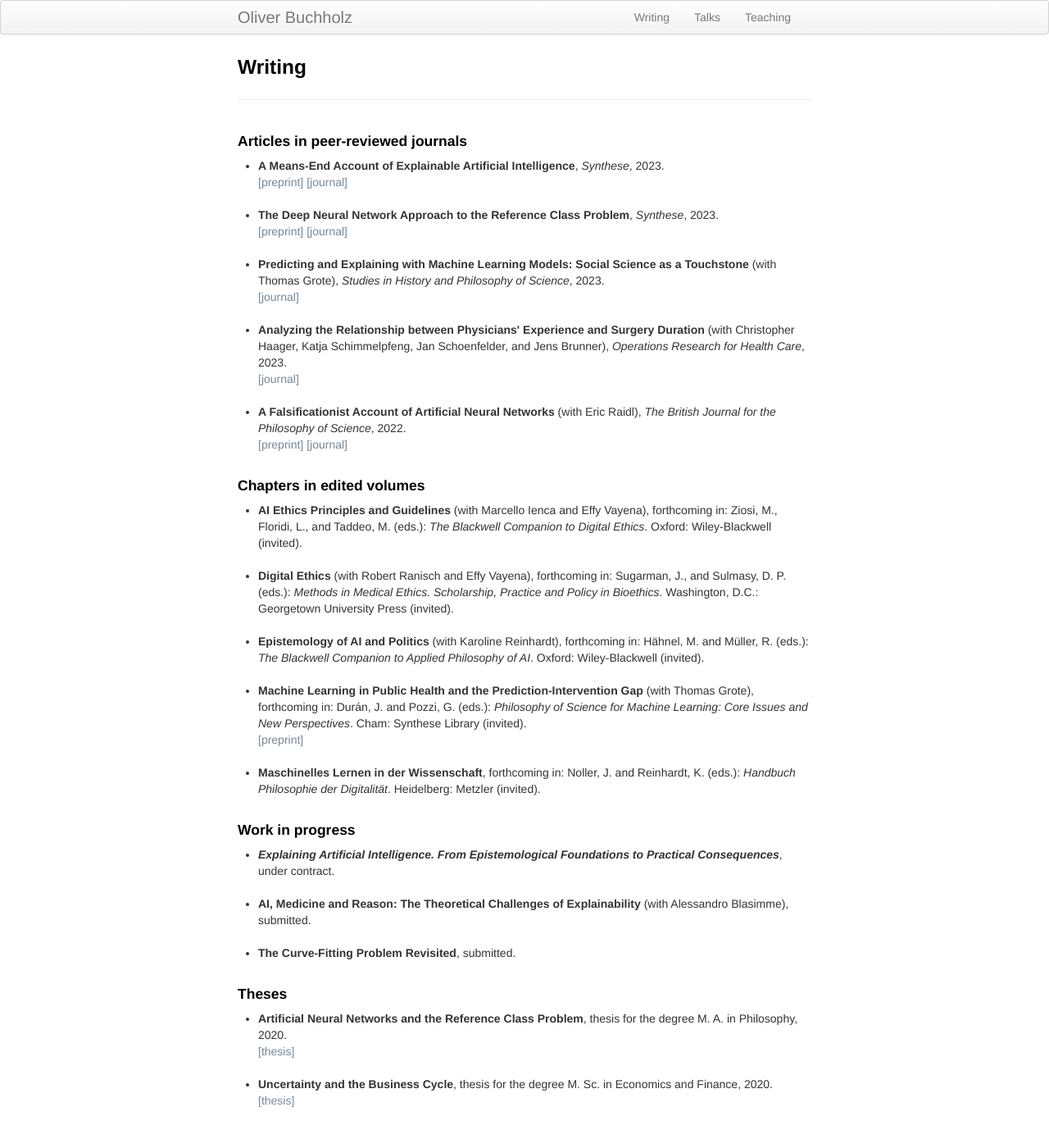
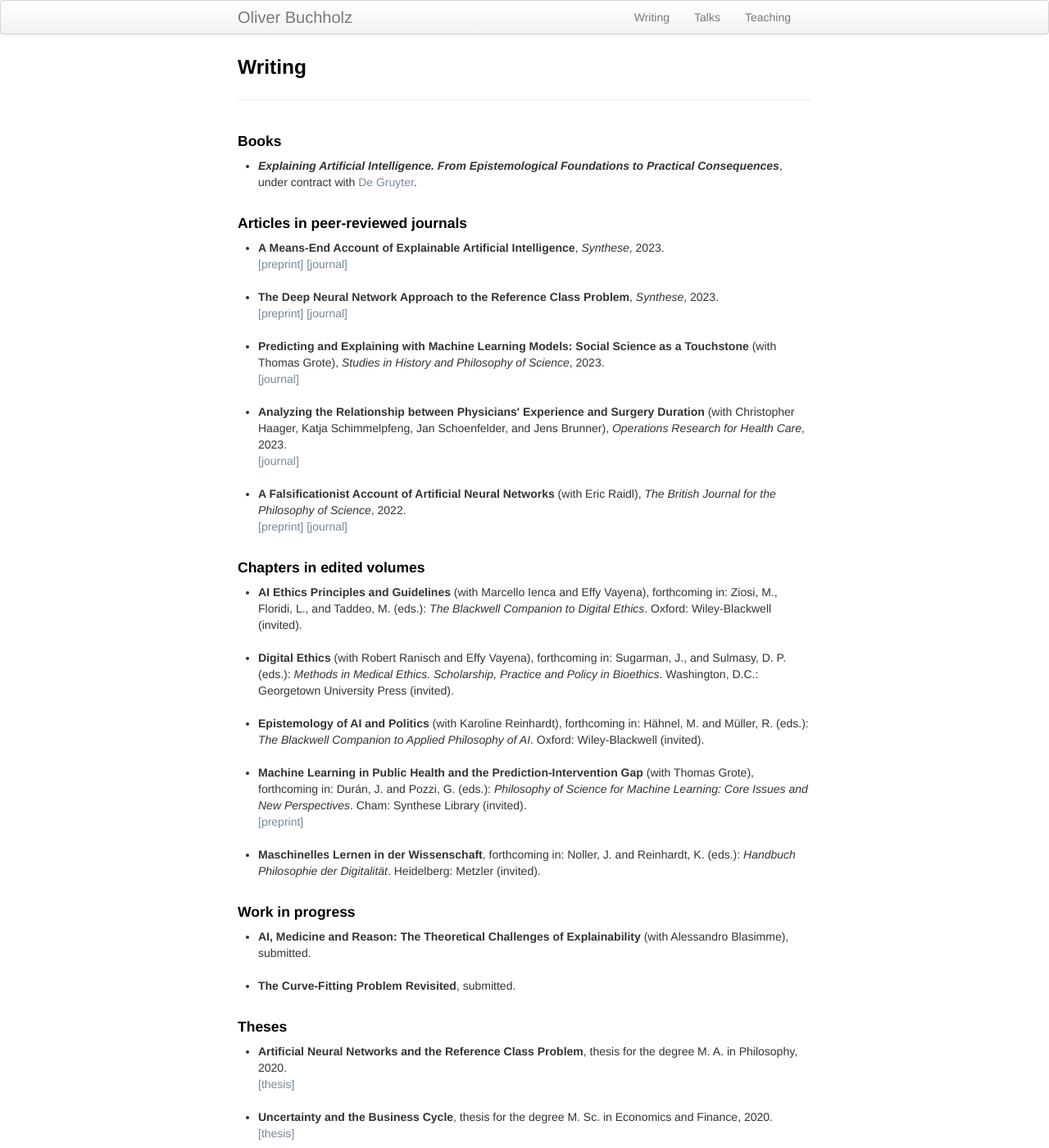
Before and after one commit to oliverbuchholz/oliverbuchholz.github.io, a Jekyll site: the page built from pages/writing.md, in a window 1280 px wide and 1400 px high. Shown: the whole window at 82% size. Built offline with Jekyll 4.4.1, drawn with Linux system fonts in a browser that asks for light colours.

Commit message:
Update writing.md

```diff
--- a/pages/writing.md
+++ b/pages/writing.md
@@ -3,6 +3,13 @@ layout: page
 title: Writing
 description: Oliver Buchholz | Writing
 ---
+
+<h4>Books</h4>
+
+<ul>
+<li><b><i>Explaining Artificial Intelligence. From Epistemological Foundations to Practical Consequences</i></b>, under contract with <a href= "https://www.degruyter.com/" target= "_blank">De Gruyter</a>.<br><br>
+</li>
+</ul>
 
 <h4>Articles in peer-reviewed journals</h4>
 
@@ -51,9 +58,6 @@ Reinhardt, K. (eds.): <i>Handbuch Philosophie der Digitalit&auml;t</i>. Heidelbe
 <h4>Work in progress</h4>
 
 <ul>
-<li><b><i>Explaining Artificial Intelligence. From Epistemological Foundations to Practical Consequences</i></b>, under contract.<br><br>
-</li>
-
 <li><b>AI, Medicine and Reason: The Theoretical Challenges of Explainability</b> (with Alessandro Blasimme), submitted.<br><br>
 </li>
 
```
